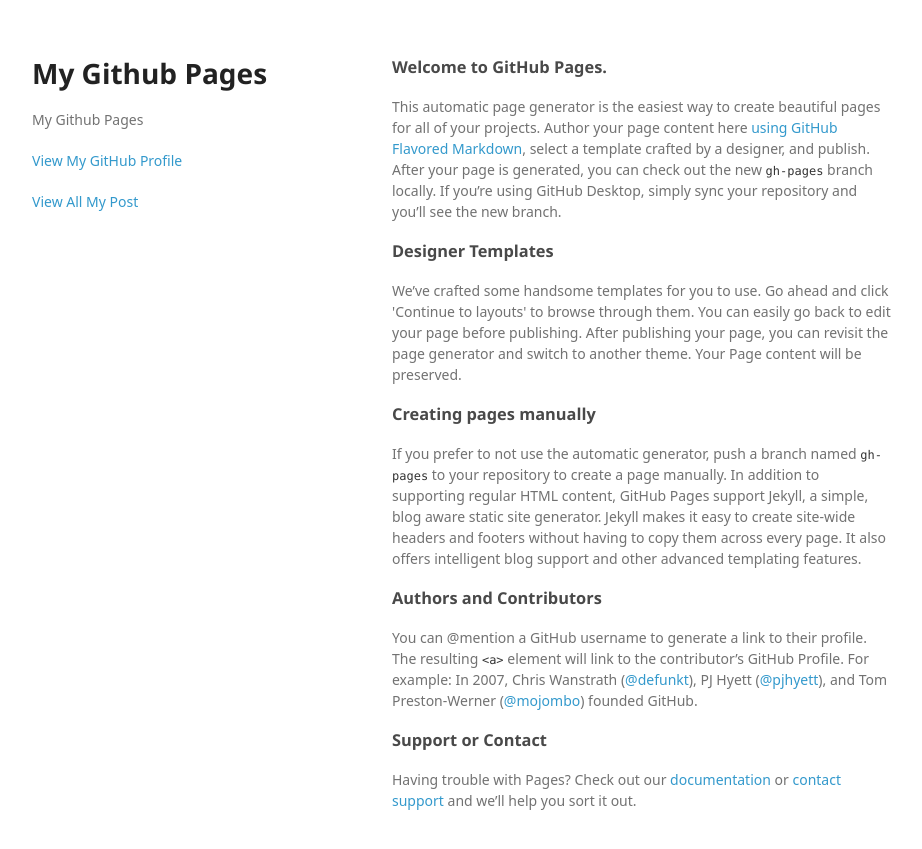
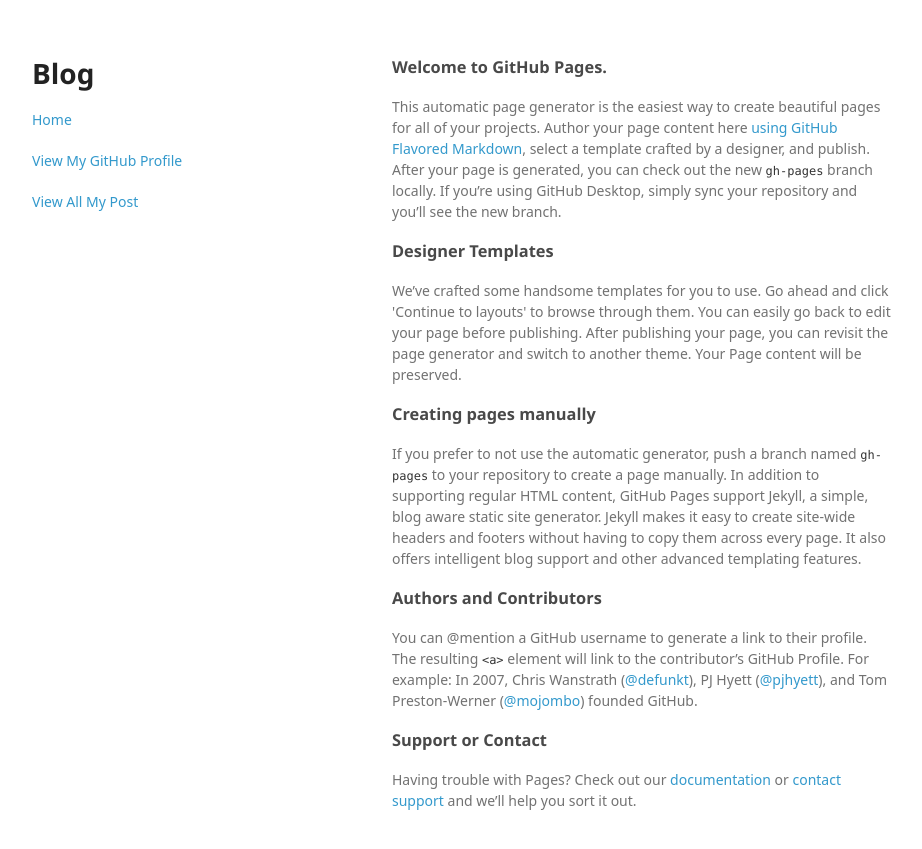
Before and after one commit to W-JD/W-JD.github.io, a Jekyll site: the page built from index.html, in a window 1280 px wide. Shown: the top 849 px of the page, without its empty margins (178-1100 px from the left). Built offline with Jekyll 4.4.1, drawn with Linux system fonts in a browser that asks for light colours; some web fonts are replaced.

Commit message:
Update default.html

```diff
--- a/_layouts/default.html
+++ b/_layouts/default.html
@@ -15,8 +15,9 @@
   <body>
     <div class="wrapper">
       <header>
-        <h1>My Github Pages</h1>
-        <p>My Github Pages</p>
+        <h1>Blog</h1>
+        <p class="view"><a href="{{ site.github.url }}">Home</a></p>
+
         <p class="view"><a href="{{ site.github.owner_url }}">View My GitHub Profile</a></p>
         <p class="view"><a href="{{ site.github.url }}/blog">View All My Post</a></p>
       </header>
```
